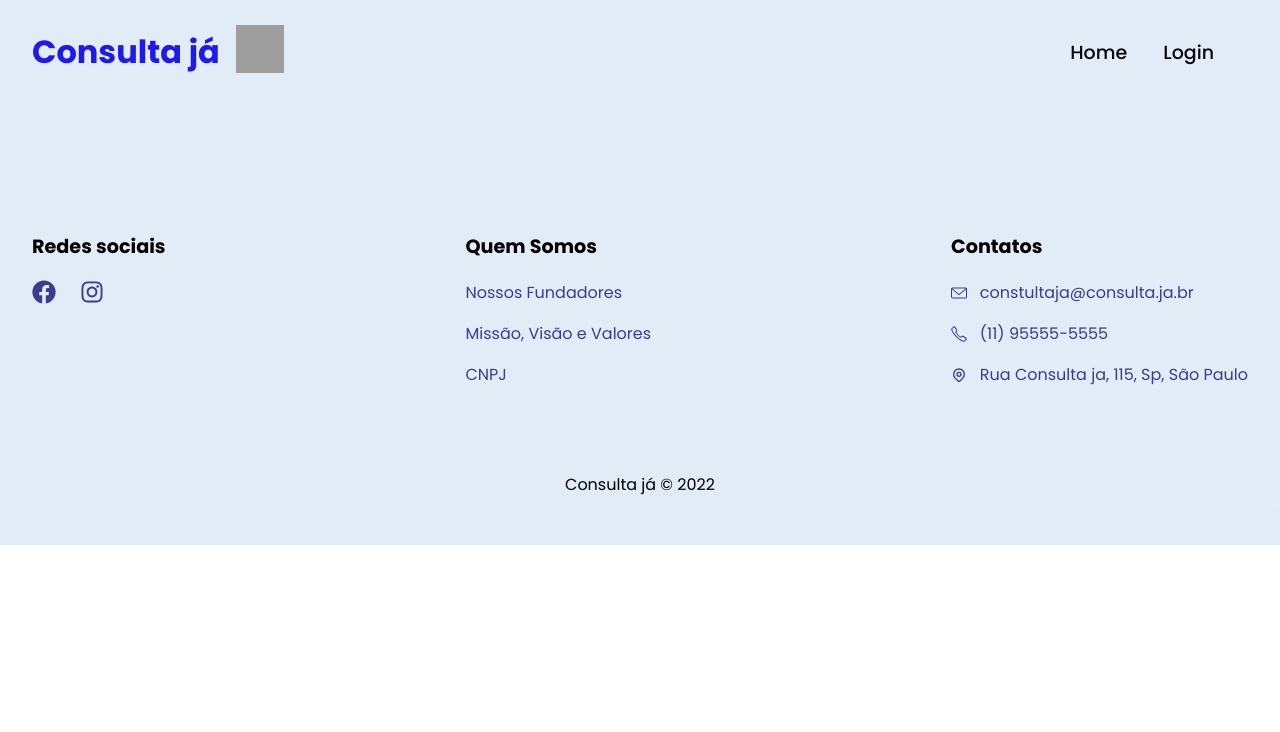
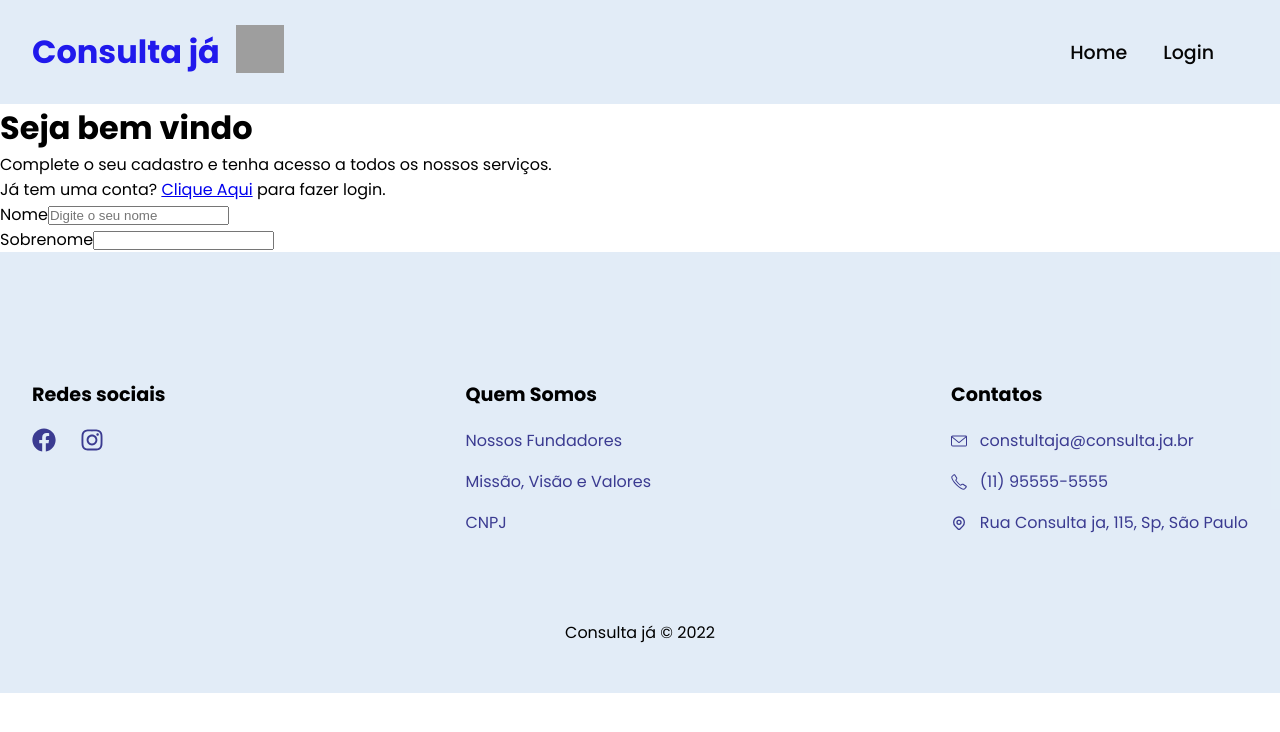
Before and after one commit to ArthurThz/projeto-consulta-ja, a React (Vite) app: page /cadastro in a window 1280 px wide. Shown: the top 732 px of the page. Built offline with nearby package versions, Linux system fonts and the light colour scheme; grey boxes are pictures that could not be loaded.

Commit message:
started the sign up page  design

```diff
--- a/src/App.jsx
+++ b/src/App.jsx
@@ -9,6 +9,7 @@ import MyConsultation from "./components/Routes/myConsultation/MyConsultation";
 import NewConsultation from "./components/Routes/newConsultation/NewConsultation";
 import DoctorCard from "./components/DoctorCard/DoctorCard";
 import Footer from "./components/Layout/Footer/Footer";
+import SignUp from "./components/Sign-Up/Sign-Up";
 
 const App = () => {
   return (
@@ -21,6 +22,7 @@ const App = () => {
           <Route path="/minhasconsultas" element={<MyConsultation />} />
           <Route path="/login" element={<Login />} />
           <Route path="/doctors" element={<DoctorCard />} />
+          <Route path="/cadastro" element={<SignUp />} />
         </Routes>
         <Footer />
       </Router>
--- a/src/components/Sign-Up/Sign-Up.jsx
+++ b/src/components/Sign-Up/Sign-Up.jsx
@@ -1,5 +1,34 @@
-const signUp = () => {
-  return <div className="sign-up-container"></div>;
+import { Link } from "react-router-dom";
+
+const SignUp = () => {
+  return (
+    <div className="sign-up-container">
+      <div className="message">
+        <h1>Seja bem vindo</h1>
+        <p>
+          Complete o seu cadastro e tenha acesso a todos os nossos serviços.
+        </p>
+      </div>
+      <div className="login">
+        <span>
+          Já tem uma conta? <Link to="/login">Clique Aqui</Link> para fazer
+          login.
+        </span>
+      </div>
+      <div className="inputs-container">
+        <div className="user-name">
+          <div className="input-control">
+            <label htmlFor="name">Nome</label>
+            <input type="text" name="name" placeholder="Digite o seu nome" />
+          </div>
+          <div className="input-control">
+            <label htmlFor="lastName">Sobrenome</label>
+            <input type="text" name="lastName" />
+          </div>
+        </div>
+      </div>
+    </div>
+  );
 };
 
-export default signUp;
+export default SignUp;
```
